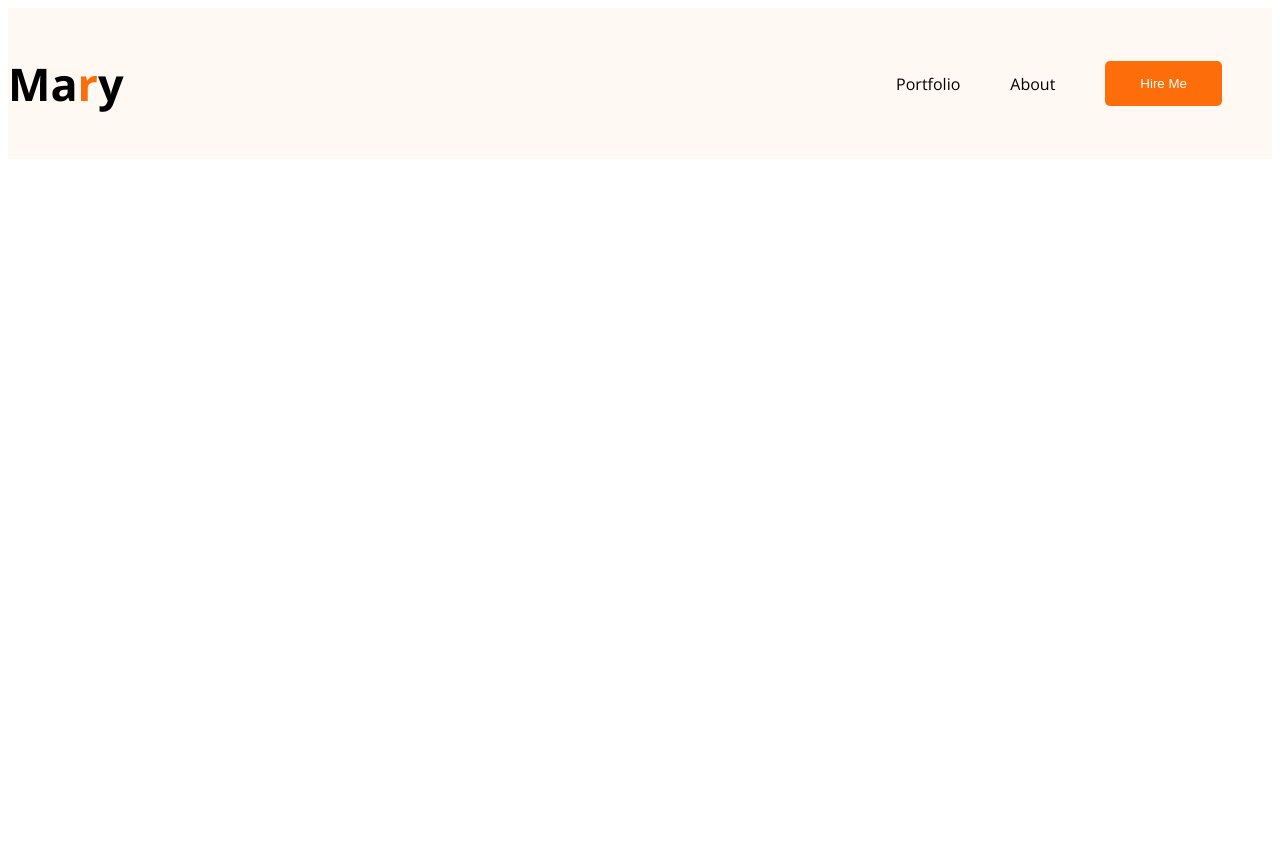
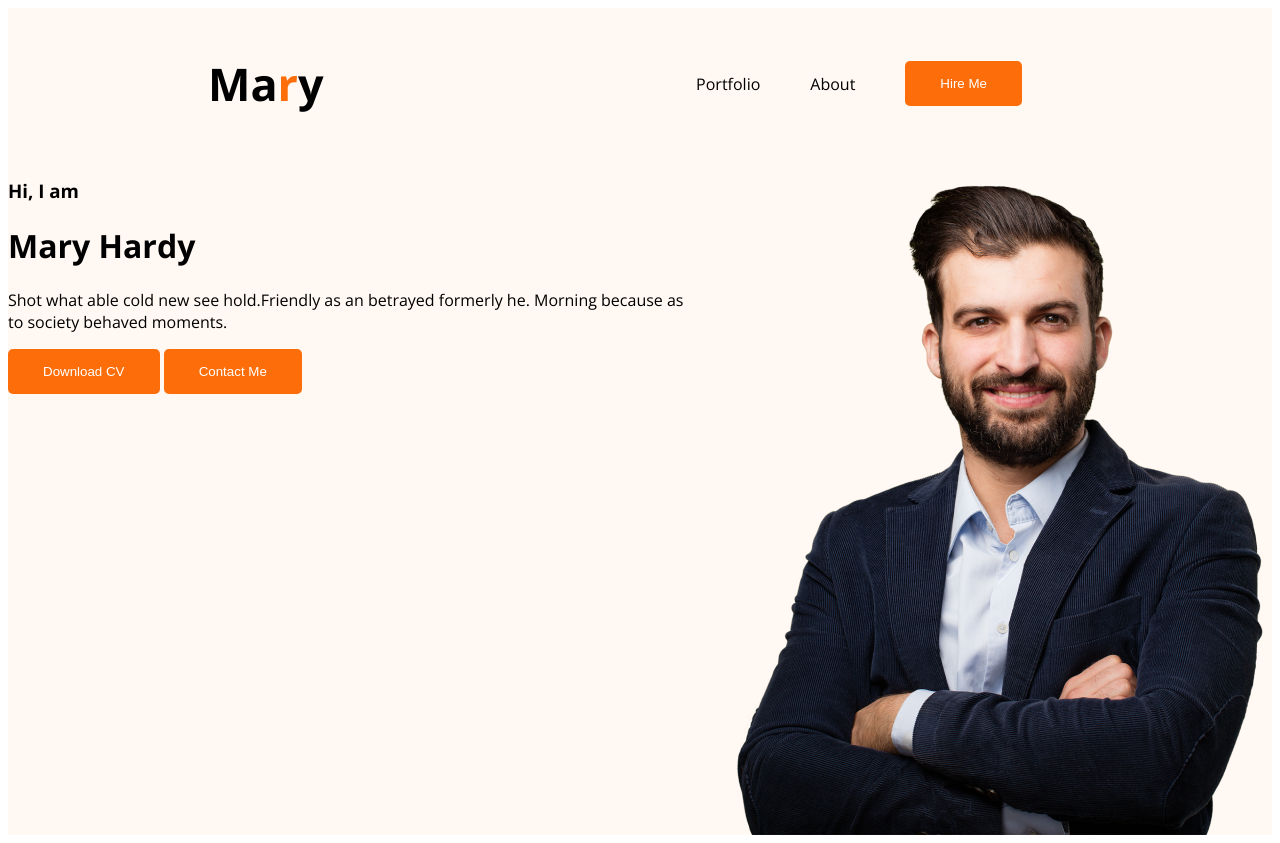
Before and after one commit to write2rimon/webdeveloper-portfolio-2, a plain HTML site: page index.html in a window 1280 px wide. Before the commit the page ends 800 px from the top, so only its background shows below. Drawn offline with nearby package versions, Linux system fonts and the light colour scheme.

Commit message:
apatoto done

```diff
--- a/index.html
+++ b/index.html
@@ -16,6 +16,17 @@
                 <li><button class="btn-primary">Hire Me</button></li>
             </ul>
         </nav>
+
+        <div class="banner">
+            <div>
+                <h3 class="banner-greetings">Hi, I am</h3>
+                <h1 class="banner-title">Mary Hardy</h1>
+                <p>Shot what able cold new see hold.Friendly as an betrayed formerly he. Morning because as to society behaved moments.</p>
+                <button class="btn-primary">Download CV</button>
+                <button class="btn-primary">Contact Me</button>
+            </div>
+            <img src="/images/hardy.png" alt="">
+        </div>
     </header>
 
 </body>
--- a/styles/styles.css
+++ b/styles/styles.css
@@ -19,6 +19,7 @@ nav{
     display: flex;
     justify-content: space-between;
     align-items: center;
+    margin: 0 200px;
 }
 nav > ul{
     display: flex;
@@ -40,3 +41,6 @@ nav a {
 .header {
     background-color: #FFF8F3;
 }
+.banner{
+    display: flex;
+}
```
